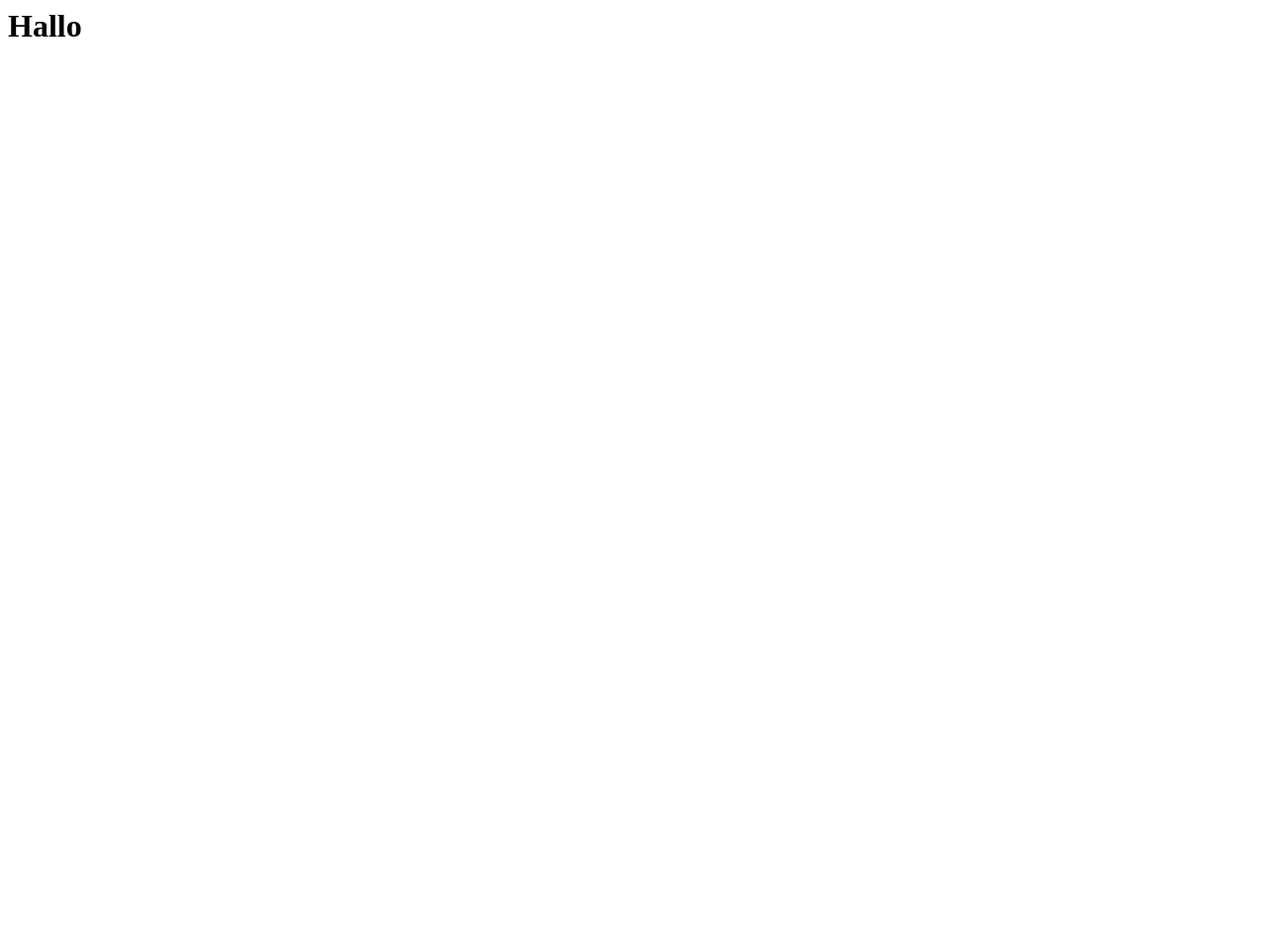
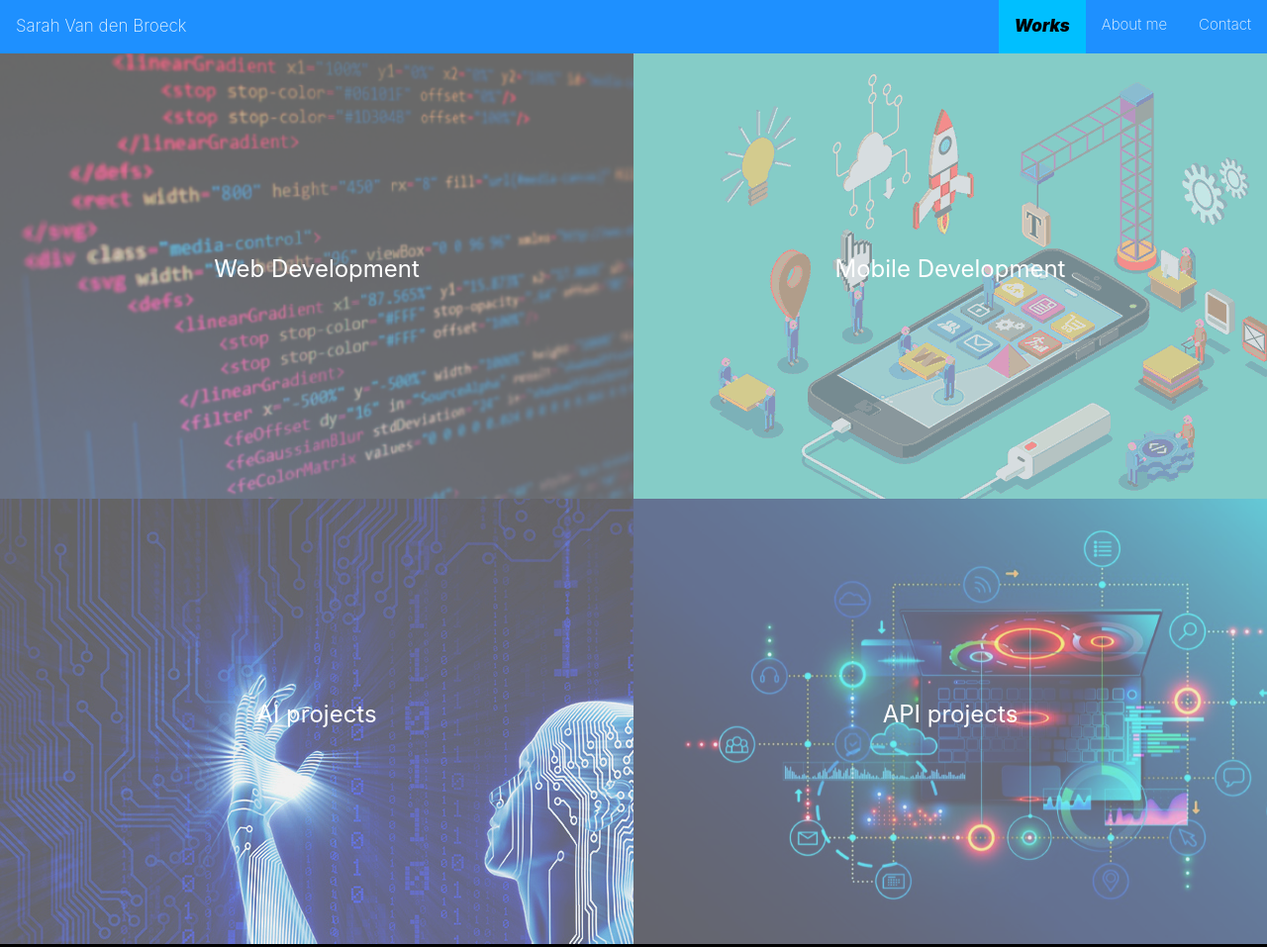
Before and after one commit to SarahVdB98/portfolio, a plain HTML site: page index.html in a window 1280 px wide. Shown: the top 957 px of the page at 99% size. Before the commit the page ends 800 px from the top, so only its background shows below. Drawn offline with nearby package versions, Linux system fonts and the light colour scheme.

Commit message:
start index page

```diff
--- a/index.html
+++ b/index.html
@@ -1 +1,46 @@
-<h1>Hallo</h1>
+<!DOCTYPE html>
+<html lang="en">
+
+<head>
+    <meta charset="UTF-8">
+    <meta http-equiv="X-UA-Compatible" content="IE=edge">
+    <meta name="viewport" content="width=device-width, initial-scale=1.0">
+    <link rel="stylesheet" href="style.css">
+    <link rel="stylesheet" href="https://cdn.jsdelivr.net/npm/bulma@0.9.3/css/bulma.min.css">
+    <title>portfolio</title>
+</head>
+<nav>
+    <div class="rightnav">
+    <a href="#">Contact</a>
+    <a href="#">About me</a>
+    <a class="active" href="index.html">Works</a>
+</div>
+    <div class="leftnav">
+    <a > Sarah Van den Broeck</a>
+</div>
+</nav>
+<body>
+    <div id="container1">
+        <div class="text">
+        <p>Web Development</p>
+        </div>
+    </div>
+    <div id="container2">
+        <div class="text">
+            <p>Mobile Development</p>
+            </div>
+    </div>
+    <div id="container3">
+        <div class="text">
+            <p>AI projects</p>
+            </div>
+    </div>
+    <div id="container4">
+        <div class="text">
+            <p>API projects</p>
+            </div>
+    </div>
+</body>
+<footer>Dit is de footer</footer>
+
+</html>
--- /dev/null
+++ b/style.css
@@ -0,0 +1,118 @@
+html {
+    padding: 3%;
+    background-color: white;
+}
+
+header, footer {
+    padding: 10px;
+    background-color: black;
+    color: aliceblue;
+    text-align: center;
+}
+
+nav {
+    overflow: hidden;
+    background-color: dodgerblue;
+}
+
+nav .rightnav a {
+    text-decoration: none;
+    color: aliceblue;
+    text-align: center;
+    padding: 14px 16px;
+    float: right;
+    font-size: 15px;
+    font-weight: 200;
+}
+nav .leftnav a {
+    text-decoration: none;
+    color: aliceblue;
+    text-align: center;
+    padding: 14px 16px;
+    float: left;
+    font-size: 17px;
+    font-weight: 200;
+}
+
+
+nav .rightnav a:hover{
+    background-color: white;
+    color: black;
+    font-size: 17px;
+}
+nav a.active{
+    background-color: deepskyblue;
+    color: black;
+    font-size: 17px;
+    font-style: italic;
+    font-weight: 1000;
+}
+
+#container1{
+    background-image: url(/images/htmlTrans.png);
+    width: 50%;
+    color: white;
+    float: left;
+    text-align: center;
+    height: 450px;
+    font-size: x-large;
+
+}
+#container1:hover{
+    background-image: url(/images/html.png);
+    font-size: xx-large;
+}
+#container2:hover{
+    background-image: url(/images/download.png);
+    font-size: xx-large;
+}
+#container3:hover{
+    background-image: url(/images/AI.jpg);
+    font-size: xx-large;
+}
+#container4:hover{
+    background-image: url(/images/APi.png);
+    font-size: xx-large;
+}
+
+#container2{
+    background-image: url(/images/downloadTrans.png);
+    width: 50%;
+    color: white;
+    float: left;
+    text-align: center;
+    height: 450px;
+    font-size: x-large;
+}
+#container3{
+    background-image: url(/images/AITrans.jpg);
+    width: 50%;
+    color: white;
+    float: left;
+    text-align: center;
+    height: 450px;
+    font-size: x-large;
+}
+#container4{
+    background-image: url(/images/APiTrans.png);
+    width: 50%;
+    color: white;
+    float: left;
+    text-align: center;
+    height: 450px;
+    font-size: x-large;
+}
+
+.text{
+    padding-top: 200px;
+    position: relative;
+    color: white;
+}
+.text p{
+    color: white;
+}
+
+body {
+    background-color: grey;
+    color: aliceblue;
+}
```
Also changed, not shown: images/AI.jpg (added), images/AITrans.jpg (added), images/APi.png (added), images/APiTrans.png (added), images/download.png (added), images/downloadTrans.png (added), images/html.png (added), images/htmlTrans.png (added).
